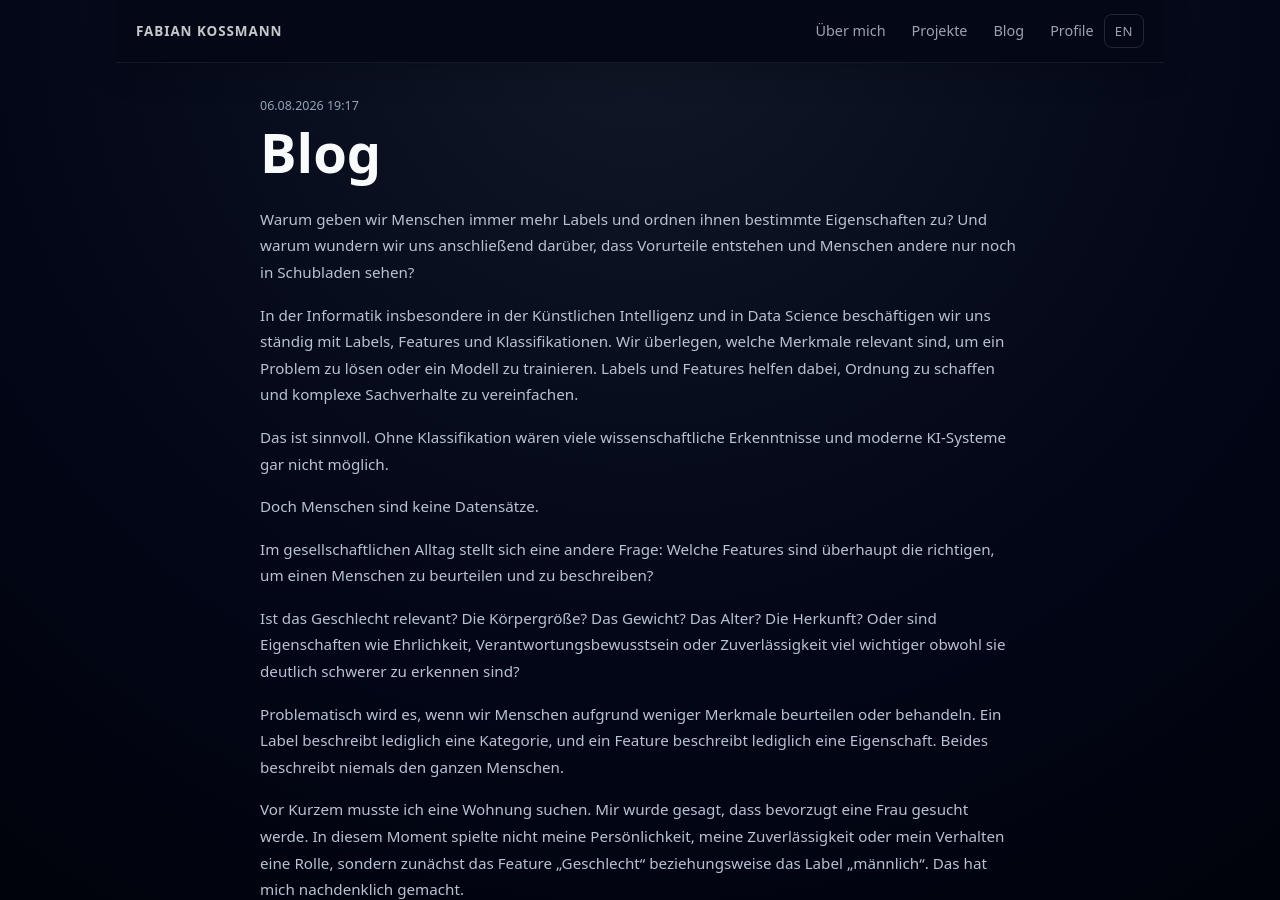
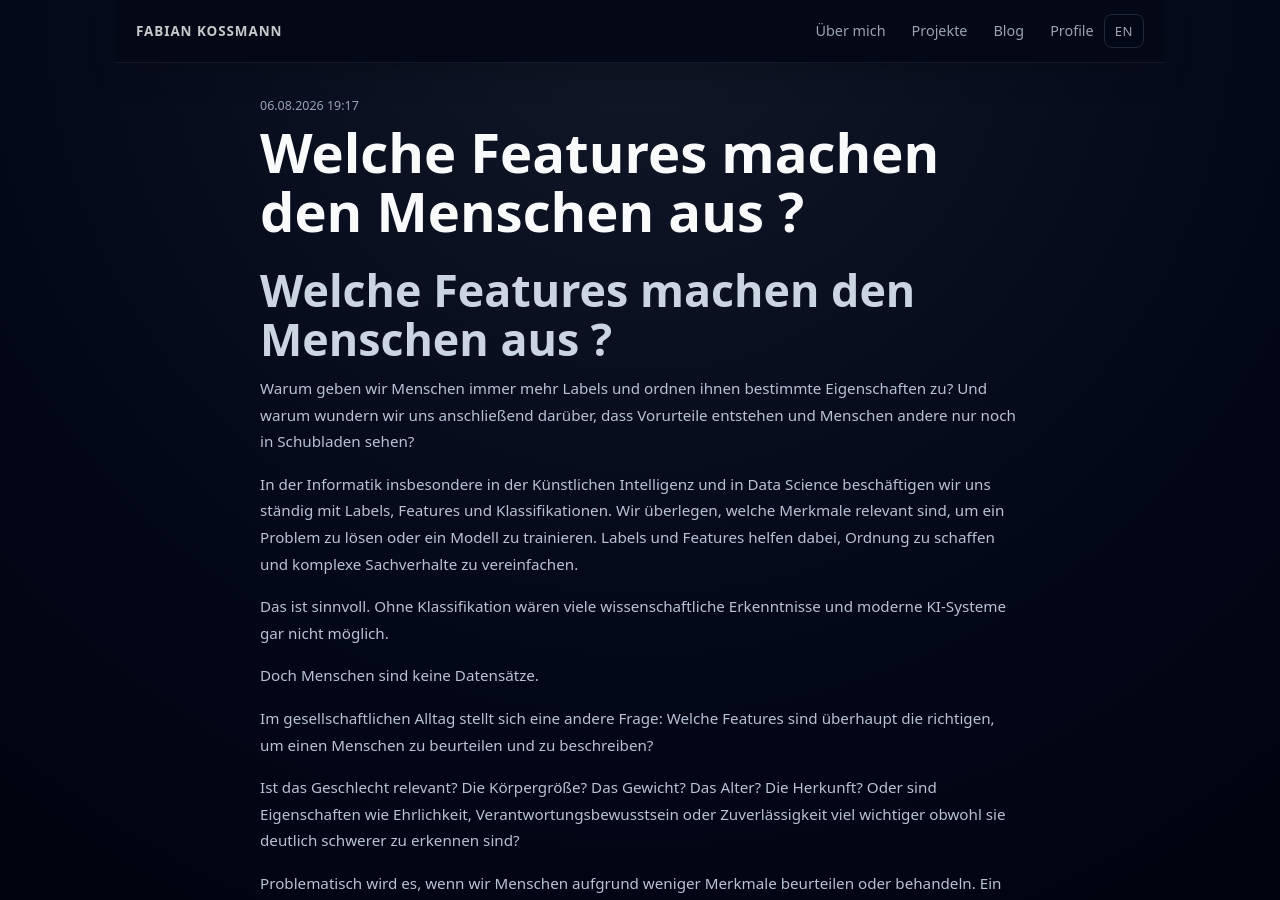
Before and after one commit to kossmanf/fabians-website, a Jekyll site: the page built from posts/Die Welt in Labels.md, in a window 1280 px wide and 900 px high. Built offline with Jekyll 4.4.1, drawn with Linux system fonts in a browser that asks for light colours; our own code applies the rules of GitHub Pages for plain Markdown files.

Commit message:
Sync German blog content

```diff
--- a/posts/Die Welt in Labels.md
+++ b/posts/Die Welt in Labels.md
@@ -3,11 +3,12 @@ layout: blog
 date: "2026-08-06 19:17:55 +0200"
 category: Allgemein
 lang: de
-type: Journal
 subtitle: null
 description: null
 translation_url: null
 ---
+
+# Welche Features machen den Menschen aus ?
 
 Warum geben wir Menschen immer mehr Labels und ordnen ihnen bestimmte Eigenschaften zu? Und warum wundern wir uns anschließend darüber, dass Vorurteile entstehen und Menschen andere nur noch in Schubladen sehen?
 
```
